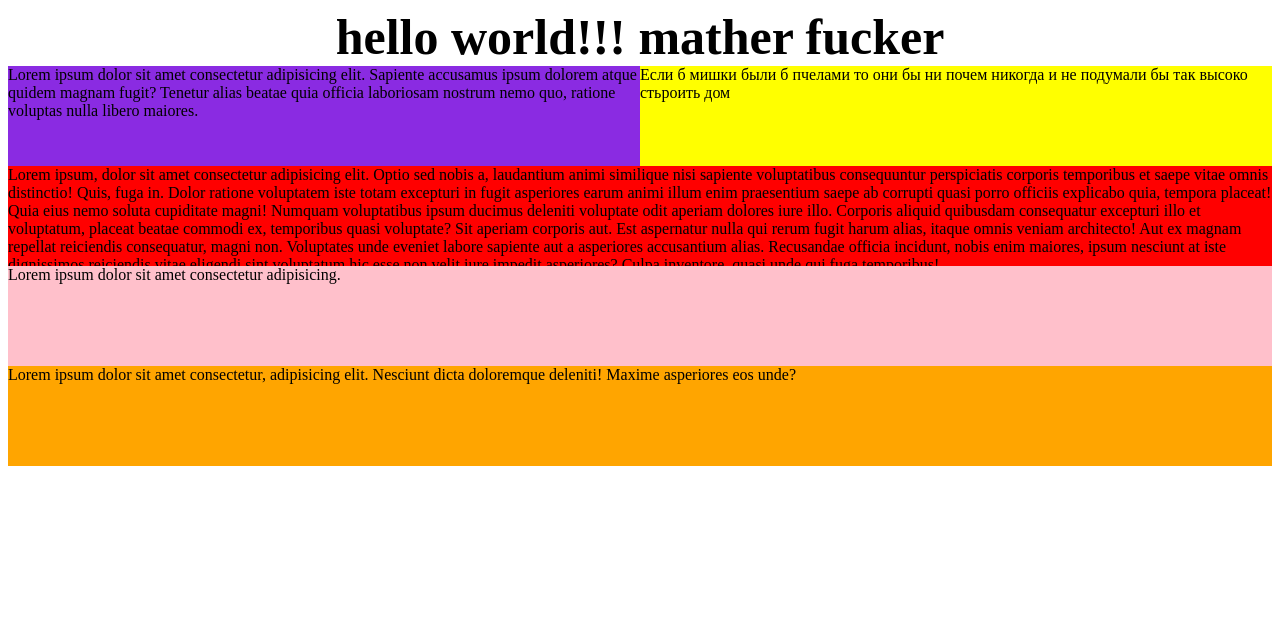
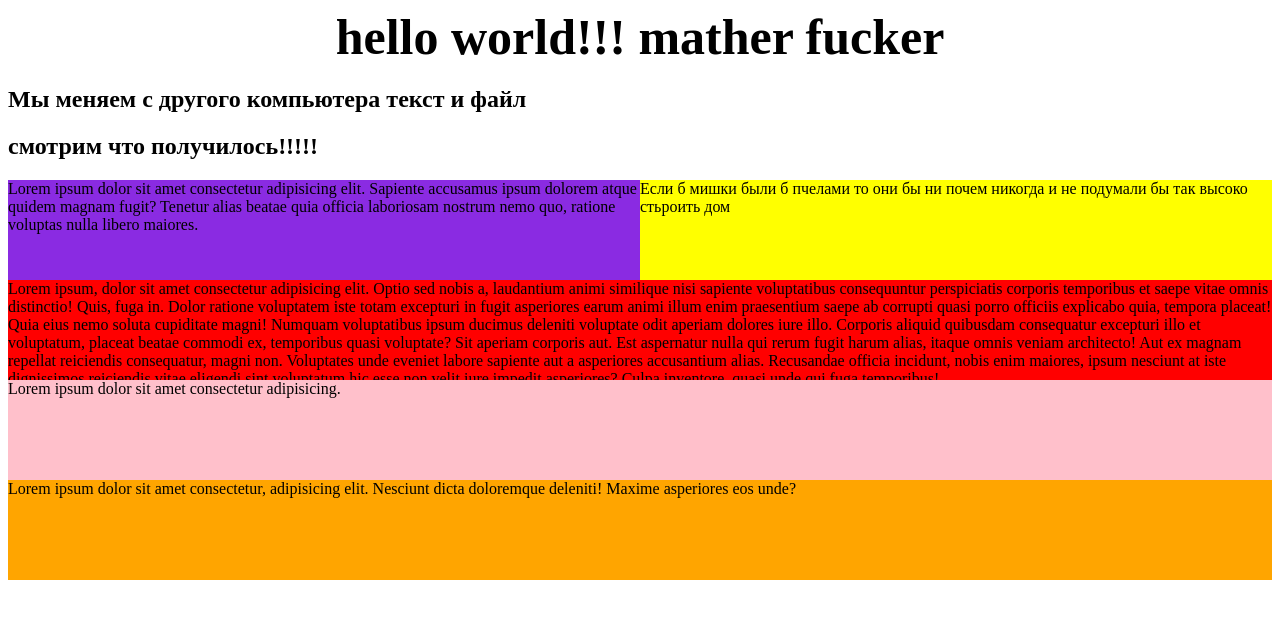
Before and after one commit to serega-miha/GitTest, a plain HTML site: page index.html in a window 1280 px wide. Drawn offline with Linux system fonts and the light colour scheme.

Commit message:
add h1 and h2, index mod

```diff
--- a/index.html
+++ b/index.html
@@ -11,6 +11,8 @@
 
     <nav class="header">
         <div class="privet">hello world!!! mather fucker</div>
+        <h1>Мы меняем с другого компьютера текст и файл</h1>
+        <h2>смотрим что получилось!!!!!</h2>
     </nav>
     <div class="block1">
         <div class="block1-1"> Lorem ipsum dolor sit amet consectetur adipisicing elit. Sapiente accusamus ipsum dolorem atque quidem magnam fugit? Tenetur alias beatae quia officia laboriosam nostrum nemo quo, ratione voluptas nulla libero maiores.   </div>
```
